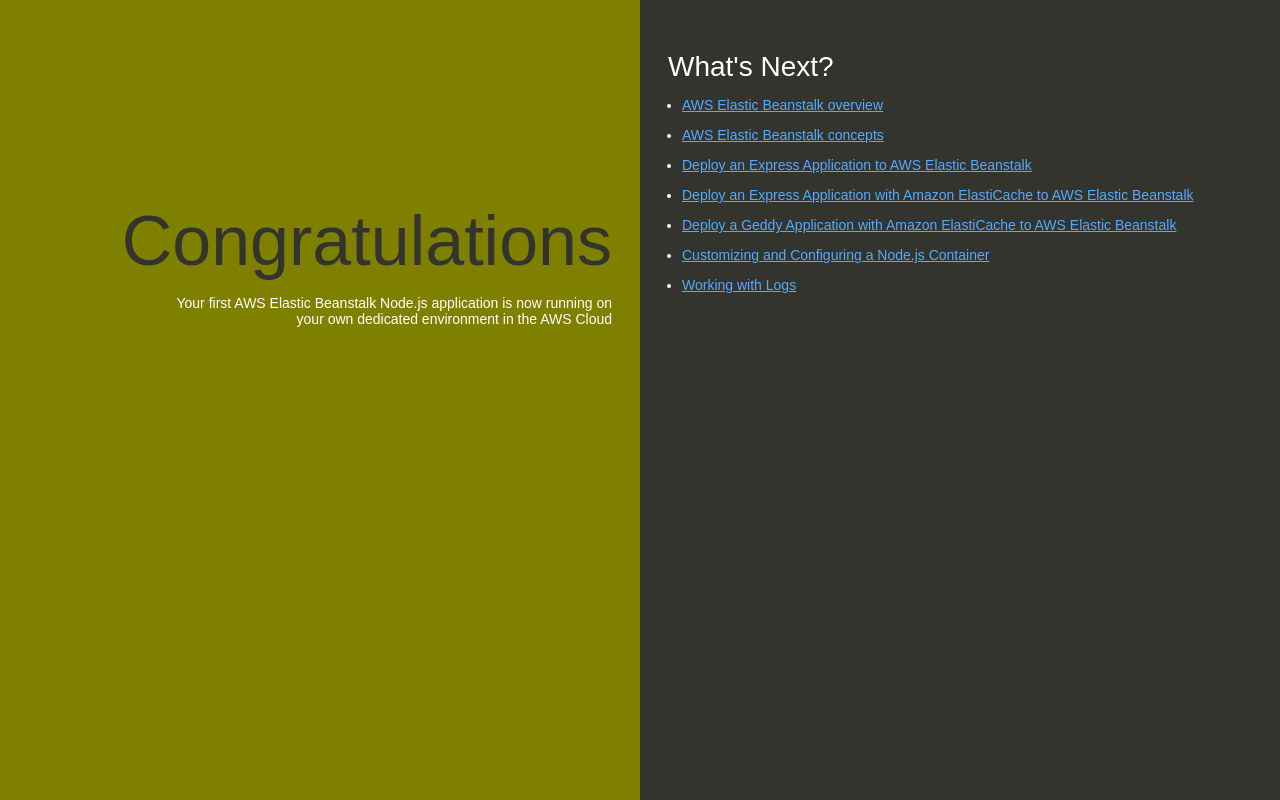
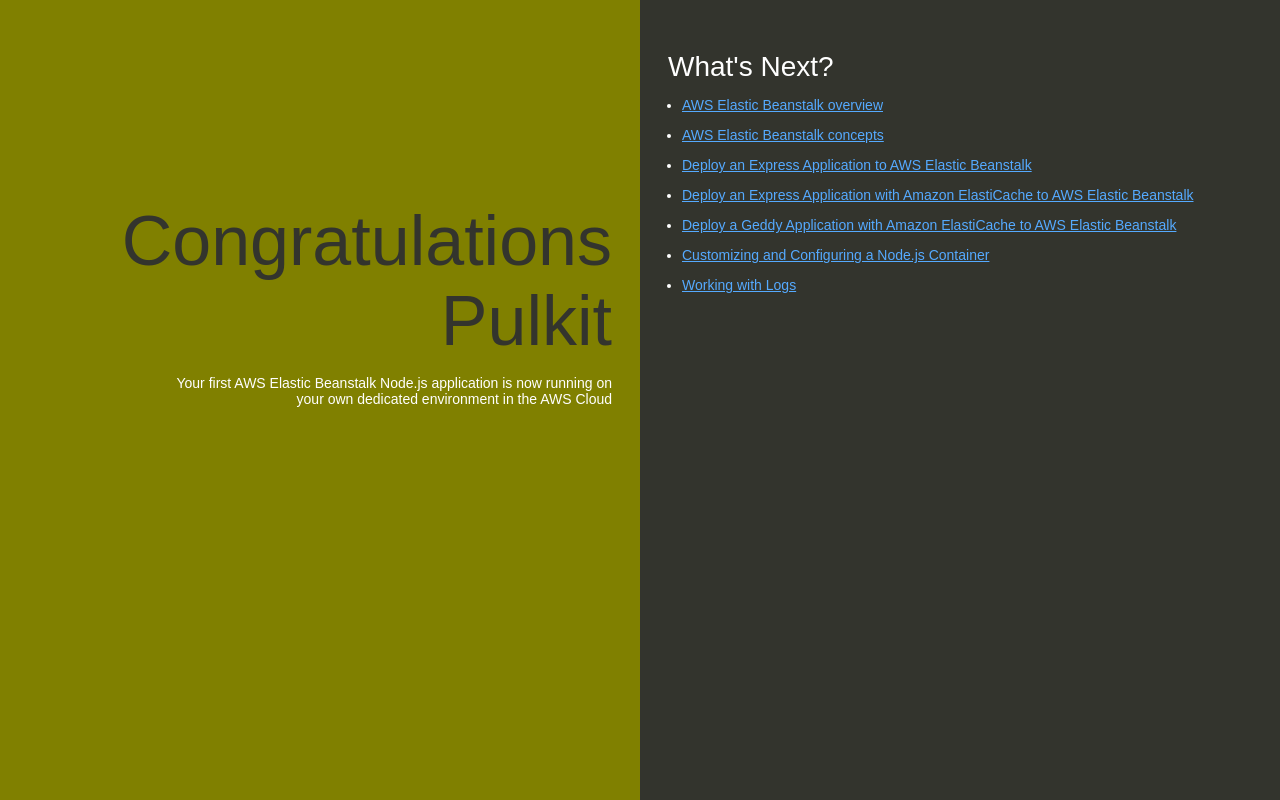
Before and after one commit to Pulkitwebd1/learning, a website: page index.html in a window 1280 px wide. Drawn offline with Linux system fonts and the light colour scheme.

Commit message:
Update index.html

```diff
--- a/index.html
+++ b/index.html
@@ -74,7 +74,7 @@
   </head>
   <body>
     <div class="textColumn">
-      <h1>Congratulations</h1>
+      <h1>Congratulations Pulkit</h1>
       <p>Your first AWS Elastic Beanstalk Node.js application is now running on your own dedicated environment in the AWS Cloud</p>
     </div>
     <div class="linksColumn">
```
